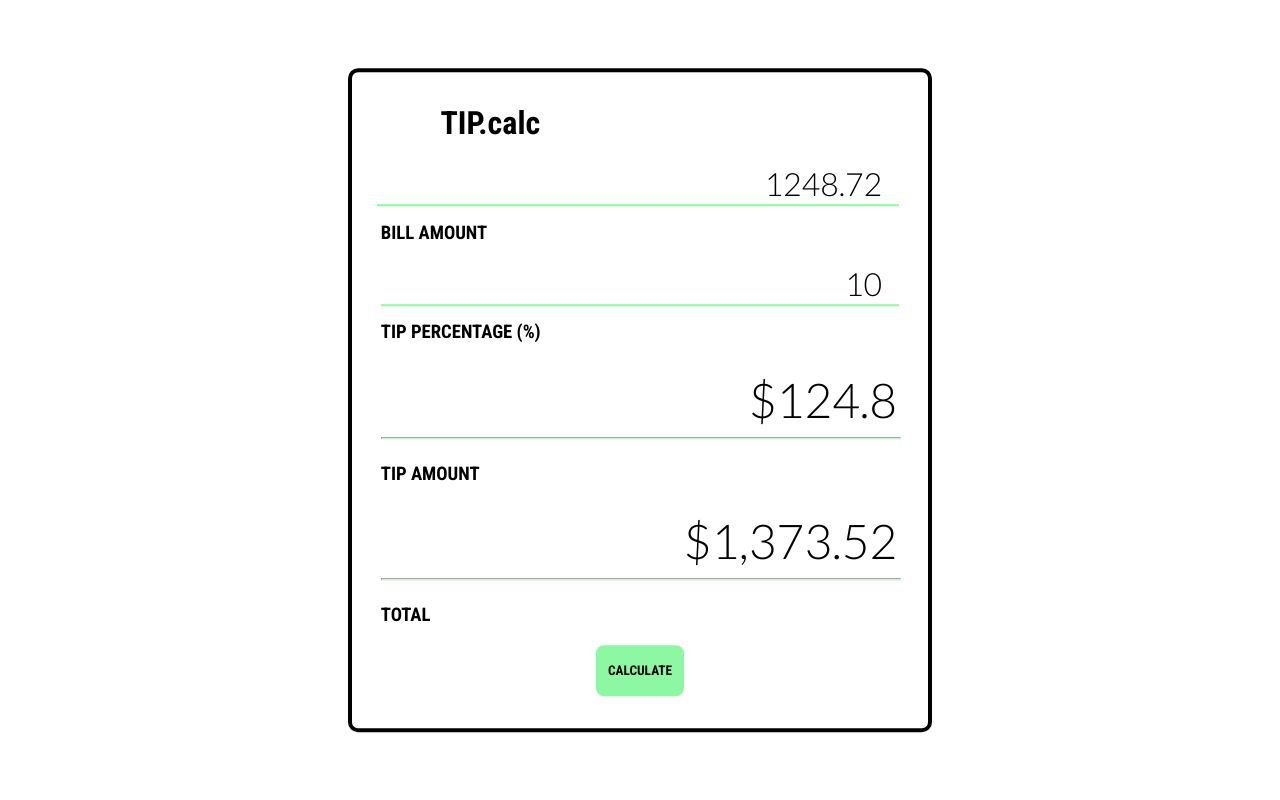
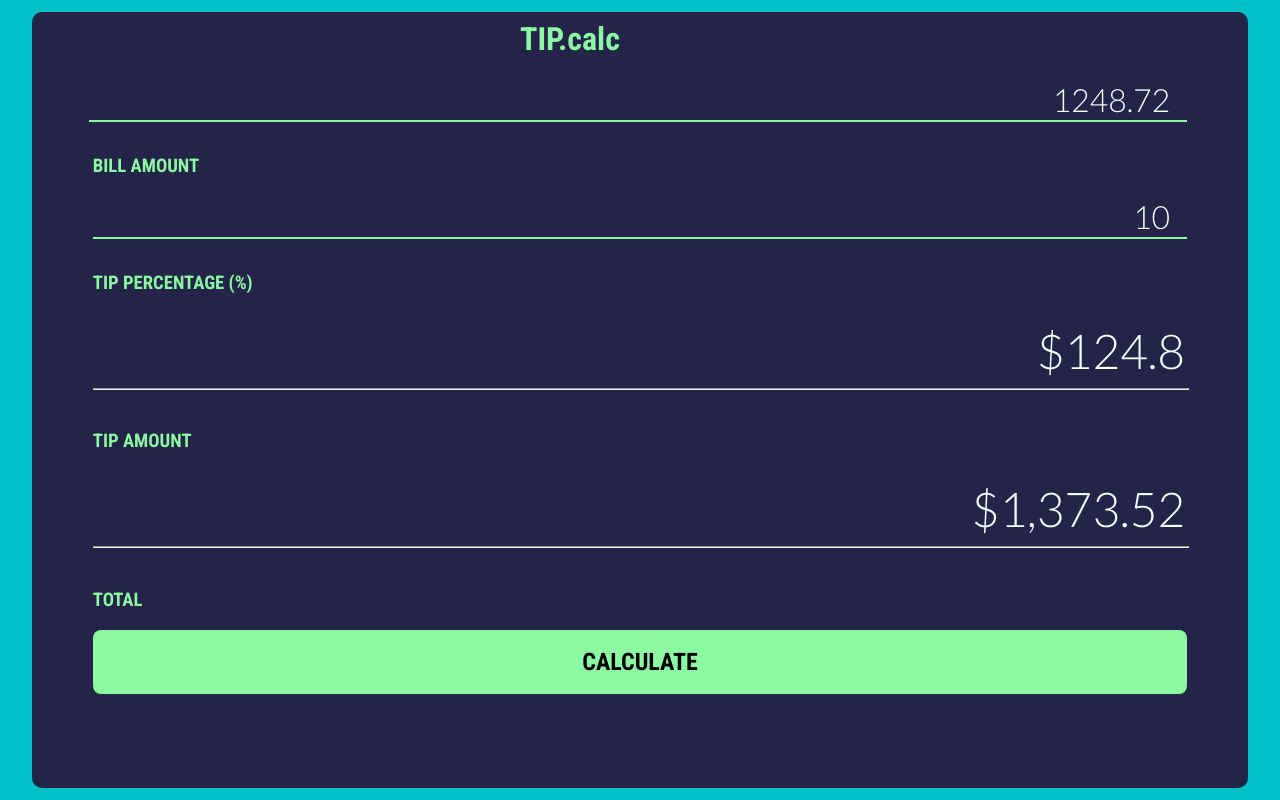
Before and after one commit to joajimenez/tip-calculator, a plain HTML site: page index.html in a window 1280 px wide. Drawn offline with Linux system fonts and the light colour scheme.

Commit message:
added bkgrn color. changed btn location.

```diff
--- a/index.html
+++ b/index.html
@@ -3,13 +3,17 @@
   <head>
     <meta charset="UTF-8" />
     <meta http-equiv="" content="IE=edge" />
+
     <meta name="viewport" content="width=device-width, initial-scale=1.0" />
     <link rel="stylesheet" href="style.css" />
     <title>Tips Calculator</title>
   </head>
   <body>
     <div id="main-container">
-      <h1 id="title">TIP.calc</h1>
+      <div class="logo-and-title-container">
+        <h1 id="title">TIP.calc</h1>
+      </div>
+
       <div id="content-container">
         <div id="bill-amount-container">
           <input
@@ -45,8 +49,8 @@
           </div>
           <hr />
           <h3>TOTAL</h3>
+          <button id="calculate-btn">CALCULATE</button>
         </div>
-        <button id="calculate-btn">CALCULATE</button>
       </div>
     </div>
     <script src="/scipt.js"></script>
--- a/style.css
+++ b/style.css
@@ -4,10 +4,12 @@ h1,
 h2,
 h3 {
   font-family: 'Roboto Condensed', sans-serif;
+  color: #8cf8a2;
 }
 
 body {
   text-align: center;
+  background-color: #00c0c7;
 }
 
 #title {
@@ -17,22 +19,28 @@ body {
   width: 45%;
 }
 
-#content-container {
-  width: 90%;
+#icon {
+  width: 80px;
+  height: 80px;
 }
 
 #main-container {
   display: flex;
   flex-direction: column;
   align-items: center;
-  border: solid 4px black;
   border-radius: 10px;
-  width: 45%;
-  padding: 2rem 0;
+  padding: 0.5rem 0;
   position: absolute;
   top: 50%;
   left: 50%;
   transform: translate(-50%, -50%);
+  width: 95%;
+  height: 95%;
+  background-color: #242348;
+}
+
+#content-container {
+  width: 90%;
 }
 
 #bill-amount-container {
@@ -52,13 +60,14 @@ hr {
   text-align: center;
   margin-left: 0;
   margin-top: 0%;
-  background-color: #8cf8a2;
+  color: #8cf8a2;
 }
 
 #percentage-tip-container {
   display: flex;
   justify-content: space-between;
   align-items: flex-end;
+  width: 100%;
 }
 
 #tip-amount-display-container {
@@ -80,6 +89,11 @@ hr {
   text-align: right;
   align-self: flex-end;
   padding: 1px 2px;
+  overflow-wrap: break-word;
+  word-wrap: break-word;
+  hyphens: auto;
+  display: inline-block;
+  color: azure;
 }
 
 #tip-amount-display {
@@ -90,6 +104,11 @@ hr {
   text-align: right;
   align-self: flex-end;
   padding: 1px 2px;
+  overflow-wrap: break-word;
+  word-wrap: break-word;
+  hyphens: auto;
+  display: inline-block;
+  color: azure;
 }
 
 input {
@@ -101,6 +120,8 @@ input {
   border-color: #8cf8a2;
   font-size: 2rem;
   align-self: flex-end;
+  background: transparent;
+  color: azure;
 }
 
 input:focus {
@@ -113,9 +134,12 @@ button {
   padding: 18px 12px;
   border-radius: 8px;
   border: none;
+  width: 100%;
+  font-size: x-large;
+  font-weight: bold;
 }
 
 button:hover {
-  color: white;
-  background-color: blue;
+  text-decoration: underline;
+  cursor: pointer;
 }
```
